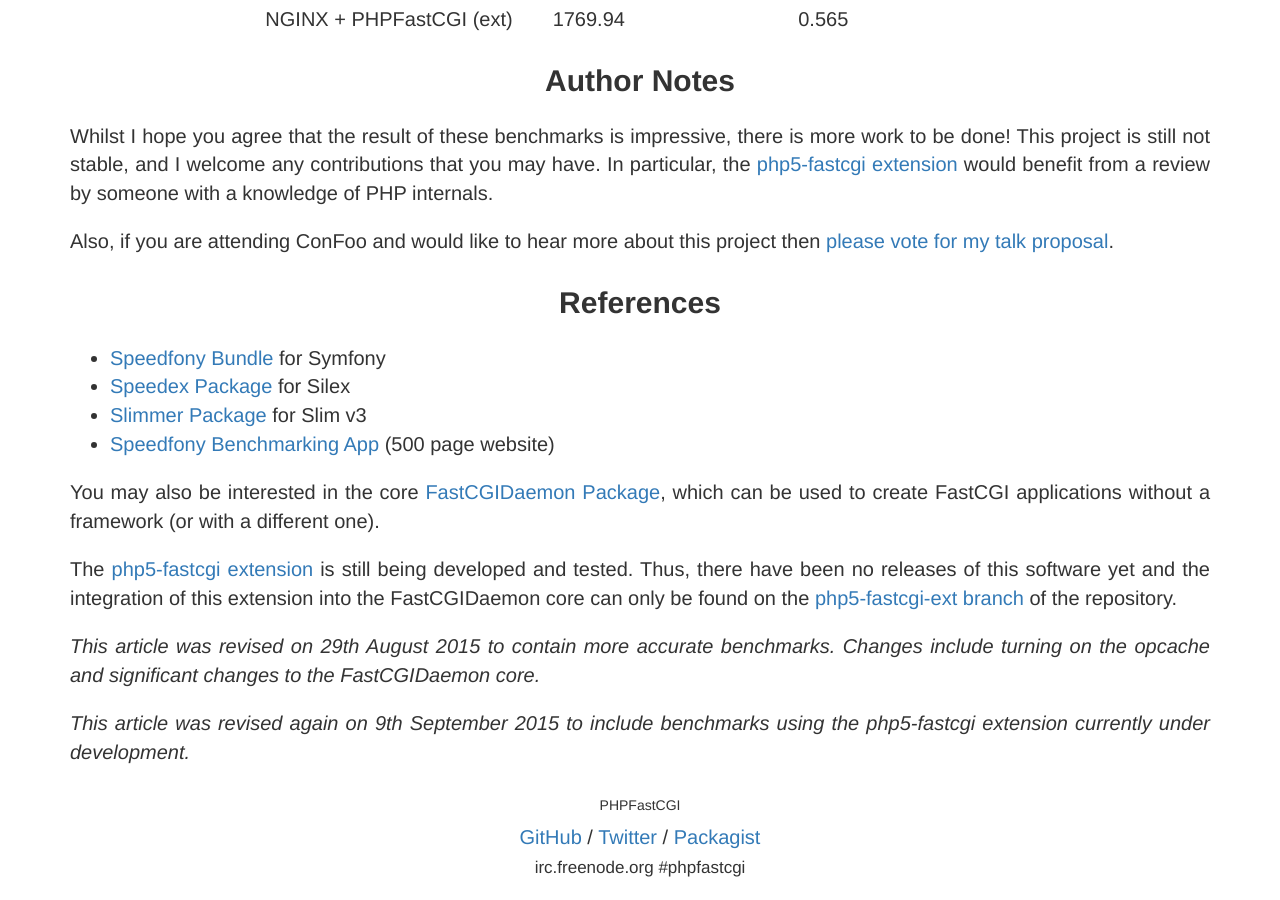
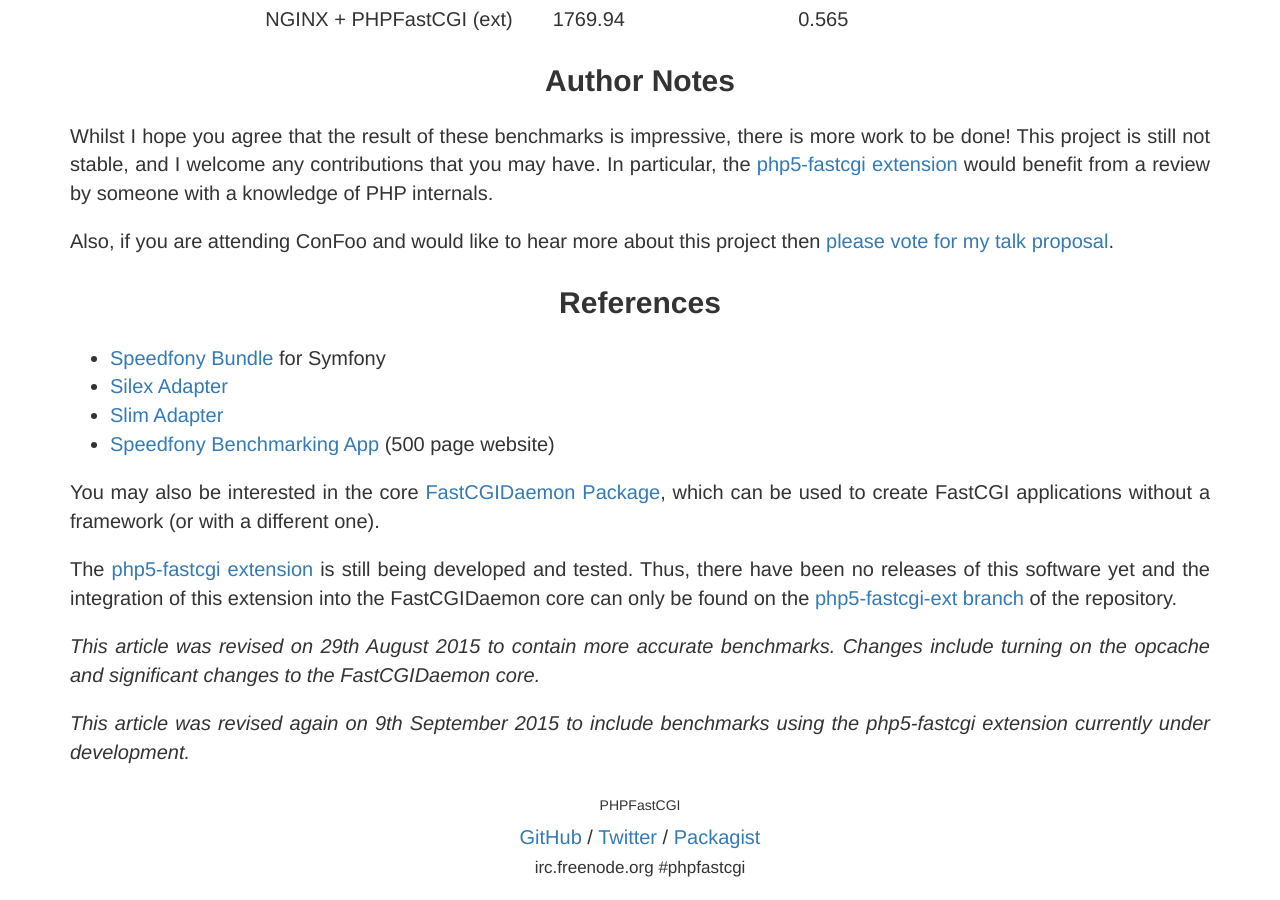
Before and after one commit to PHPFastCGI/phpfastcgi.github.io, a Jekyll site: the page built from _posts/2015-08-24-phpfastcgi-benchmarks-symfony-silex-slim.markdown, in a window 1280 px wide and 900 px high, scrolled down 2314 px. Built offline with Jekyll 4.4.1, drawn with Linux system fonts in a browser that asks for light colours; comment, search, counter and statistics services are not loaded.

Commit message:
Update 2015-08-24-phpfastcgi-benchmarks-symfony-silex-slim.markdown

```diff
--- a/_posts/2015-08-24-phpfastcgi-benchmarks-symfony-silex-slim.markdown
+++ b/_posts/2015-08-24-phpfastcgi-benchmarks-symfony-silex-slim.markdown
@@ -70,8 +70,8 @@
 ## References
 
 - [Speedfony Bundle](https://github.com/PHPFastCGI/SpeedfonyBundle) for Symfony
-- [Speedex Package](https://github.com/PHPFastCGI/Speedex) for Silex
-- [Slimmer Package](https://github.com/PHPFastCGI/Slimmer) for Slim v3
+- [Silex Adapter](https://github.com/PHPFastCGI/SilexAdapter)
+- [Slim Adapter](https://github.com/PHPFastCGI/SlimAdapter)
 - [Speedfony Benchmarking App](https://github.com/PHPFastCGI/SpeedfonyBenchmarkingApp) (500 page website)
 
 You may also be interested in the core [FastCGIDaemon Package](https://github.com/PHPFastCGI/FastCGIDaemon), which can be used to create FastCGI applications without a framework (or with a different one).
```
